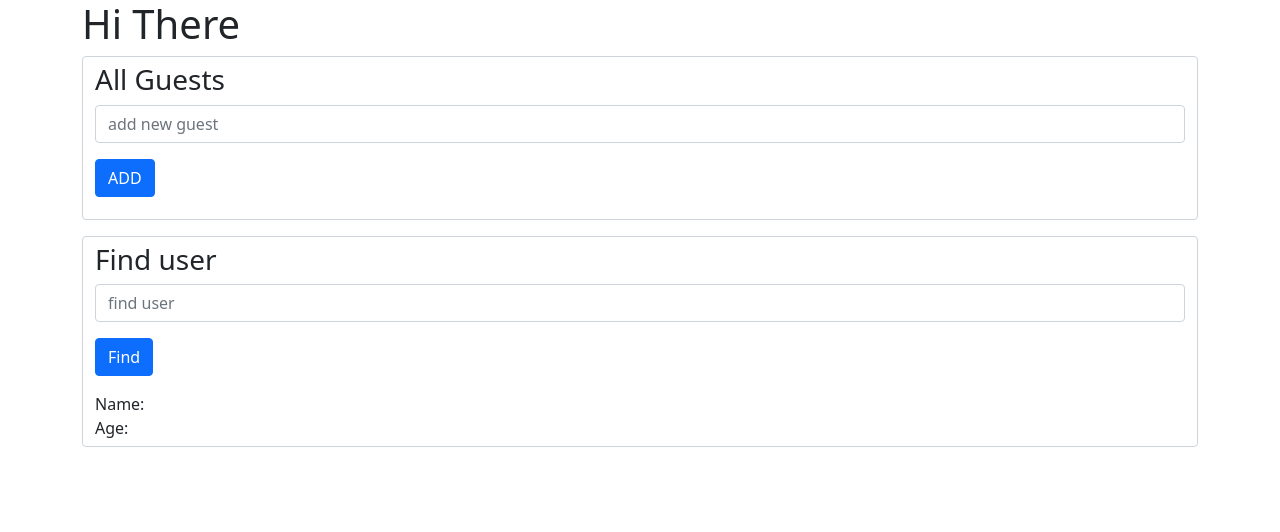
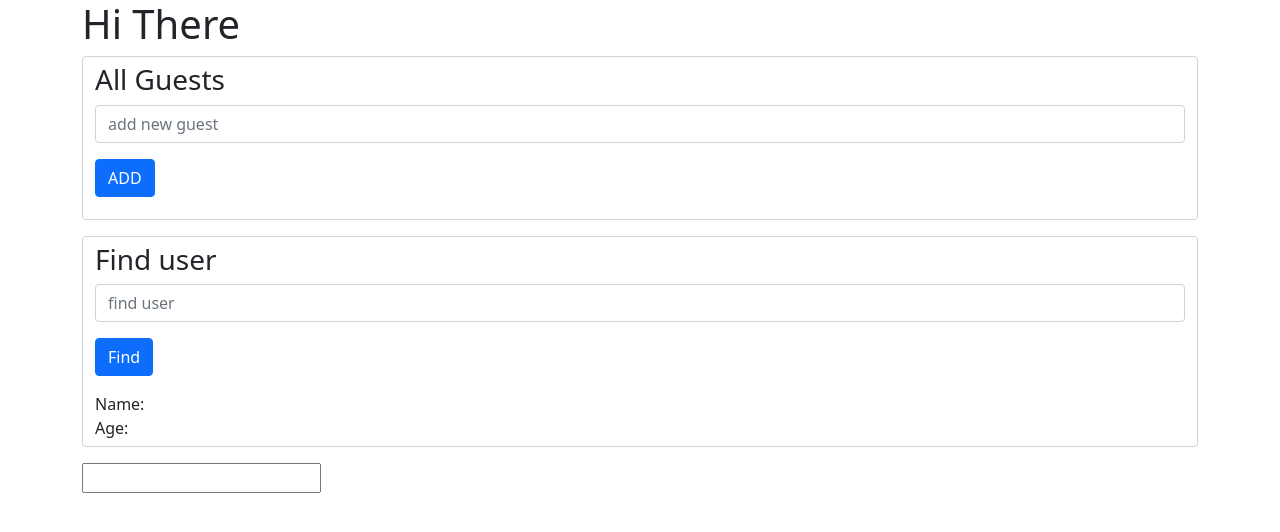
Before and after one commit to xeusteerapat/learning-react-redux-typescript, a React (Create React App) app: page / in a window 1280 px wide. Shown: the top 532 px of the page. Built offline with nearby package versions, Linux system fonts and the light colour scheme.

Commit message:
[ADD] event component

```diff
--- /dev/null
+++ b/src/events/EventComponent.tsx
@@ -0,0 +1,15 @@
+import React from 'react';
+
+const EventComponent: React.FC = () => {
+  const handleChange = (e: React.ChangeEvent<HTMLInputElement>) => {
+    console.log(e.target.value);
+  };
+
+  return (
+    <div>
+      <input type='text' onChange={handleChange} />
+    </div>
+  );
+};
+
+export default EventComponent;
--- a/src/index.tsx
+++ b/src/index.tsx
@@ -1,5 +1,6 @@
 import React from 'react';
 import ReactDOM from 'react-dom';
+import EventComponent from './events/EventComponent';
 import GuestList from './state/GuestList';
 import UserSearch from './state/UserSearch';
 
@@ -9,6 +10,7 @@ const App = () => {
       <h1>Hi There</h1>
       <GuestList />
       <UserSearch />
+      <EventComponent />
     </div>
   );
 };
```
